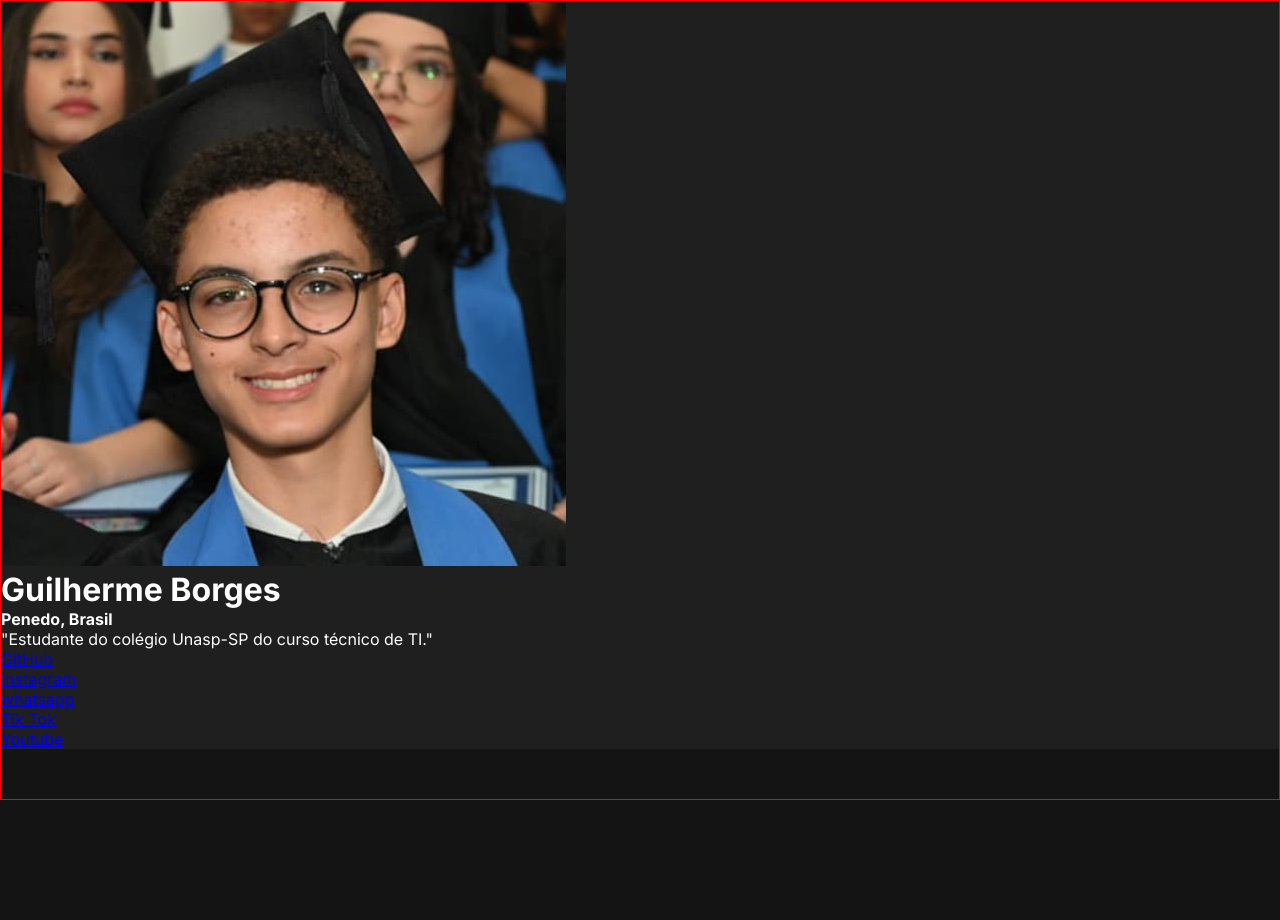
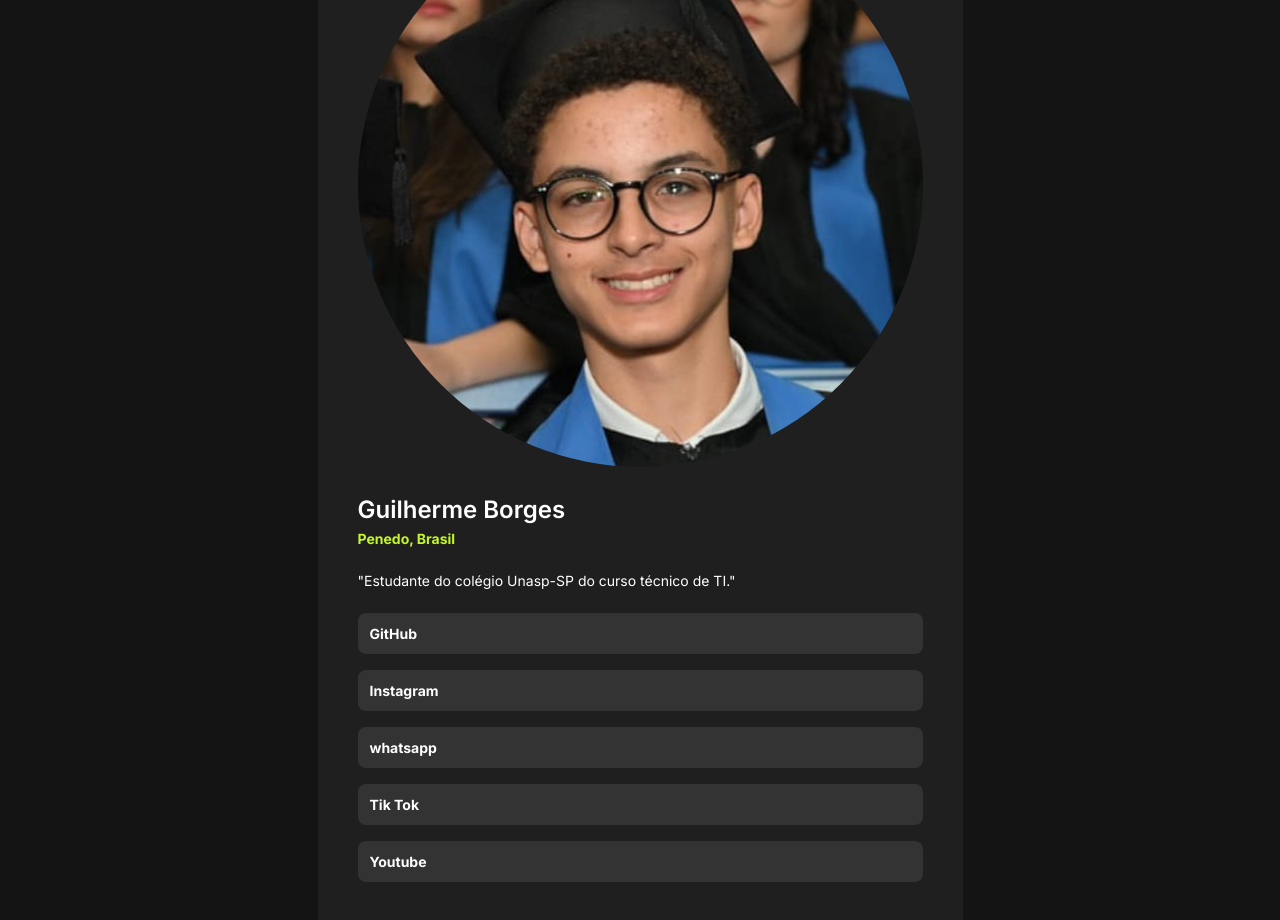
Before and after one commit to guilherme2009-al/link-tree00, a plain HTML site: page index.html in a window 1280 px wide. Before the commit the page ends 800 px from the top, so only its background shows below. Drawn offline with Linux system fonts and the light colour scheme.

Commit message:
projeto finalizado.

```diff
--- a/style.css
+++ b/style.css
@@ -11,17 +11,73 @@
     --black: #141414;
     --dark-grey: #1f1f1f;
     --white: #fff;
+    --neon-green: #c4f82a;
+    --gray: #333333;
 }
 
 body {
     background-color: var(--black);
-    border: 1px solid red;
+    height: 100vh;
+    display: flex;
+    justify-content: center;
+    align-items: center;
 
-    height: 100vh;
 }
 
 div {
     background-color: var(--dark-grey);
     color: var(--white);
     width: 384;
+    border-radius: 12px;
+    padding: 40px;
+
+
 }
+
+img {
+    width: 88p;
+    border-radius: 50%;
+    margin-bottom: 24px;
+
+}
+
+h1 {
+    font-size: 24px;
+    font-weight: 600;
+    margin-bottom: 4px;
+
+}
+
+strong {
+    color: var(--neon-green);
+    font-size: 14px;
+}
+
+p {
+   margin-block: 24px;
+   font-size: 14px;
+}
+
+
+ul, li{
+    list-style: none;
+}
+
+a {
+    display: block;
+    background-color: var(--gray);
+    margin-bottom: 16px;
+    padding: 12px;
+    color: var(--white);
+    text-decoration: none;
+    font-size: 14px;
+    font-weight: 700;
+    border-radius: 8px;
+
+}
+
+a:hover {
+    background-color: var(--neon-green);
+    color: var(--dark-grey);
+    transition: 0.4s;
+}
```
